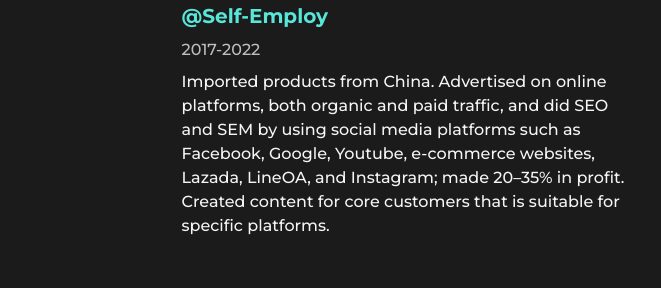
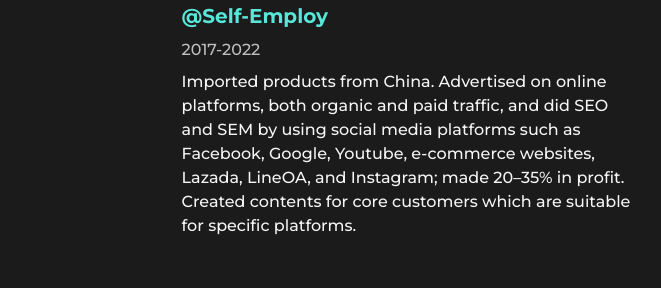
Before and after one commit to GivPenjinun/Portfolio-Website, a Next.js app: page /about in a window 1280 px wide. Shown: the part 3610-3898 px from the top of the page, without its empty margins (244-905 px from the left). Built offline with nearby package versions, Linux system fonts and the light colour scheme.

Commit message:
feat: change Github link

```diff
--- a/src/components/Experience.js
+++ b/src/components/Experience.js
@@ -73,7 +73,7 @@ const Experience = () => {
             position=" e-commerce business owner"
             company="Self-employ"
             time="2017-2022"
-            work="Imported products from China. Advertised on online platforms, both organic and paid traffic, and did SEO and SEM by using social media platforms such as Facebook, Google, Youtube, e-commerce websites, Lazada, LineOA, and Instagram; made 20–35% in profit. Created content for core customers that is suitable for specific platforms."
+            work="Imported products from China. Advertised on online platforms, both organic and paid traffic, and did SEO and SEM by using social media platforms such as Facebook, Google, Youtube, e-commerce websites, Lazada, LineOA, and Instagram; made 20–35% in profit. Created contents for core customers which are suitable for specific platforms."
           />
 
           <Details
--- a/src/components/NavBar.js
+++ b/src/components/NavBar.js
@@ -109,7 +109,7 @@ export default function NavBar() {
               <LinkedinIcon />
             </motion.a>
             <motion.a
-              href="https://github.com/GivPenjinun?tab=repositories"
+              href="https://github.com/GivPenjinun"
               target={"_blank"}
               whileHover={{ y: -2 }}
               whileTap={{ scale: 0.9 }}
```
